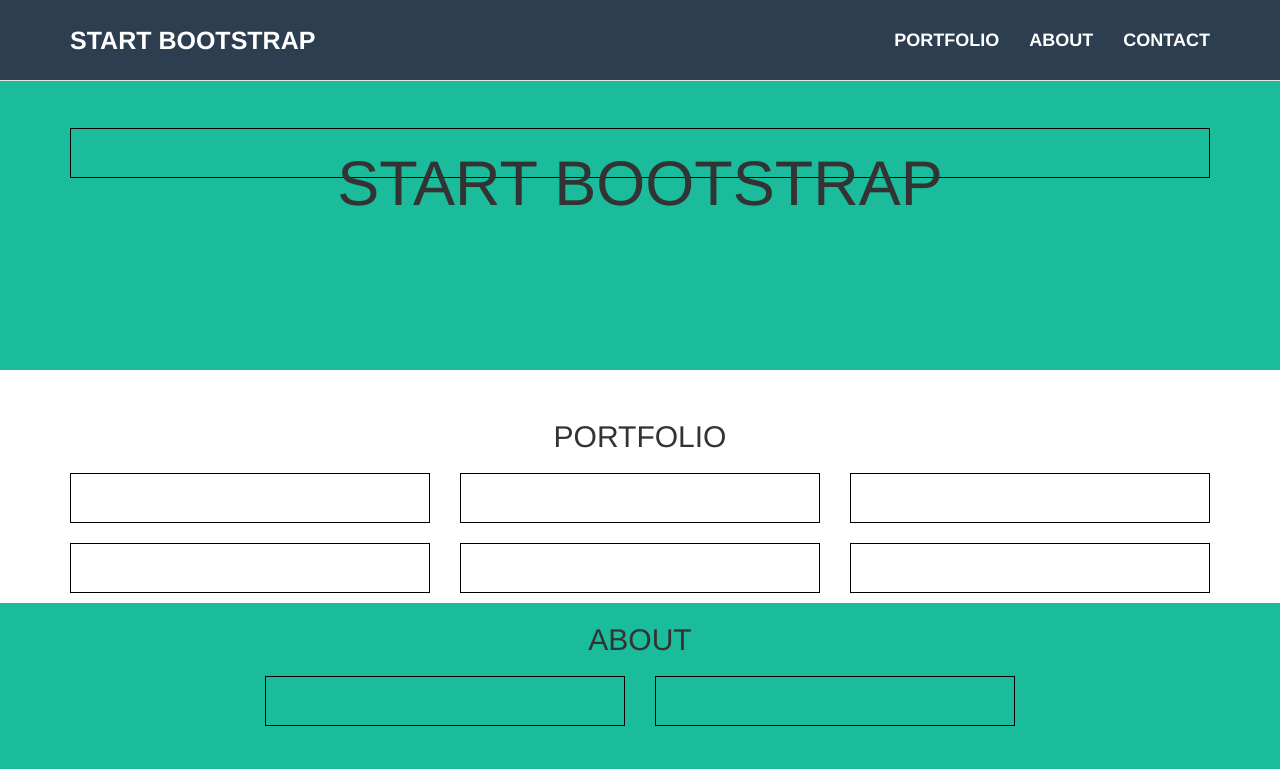
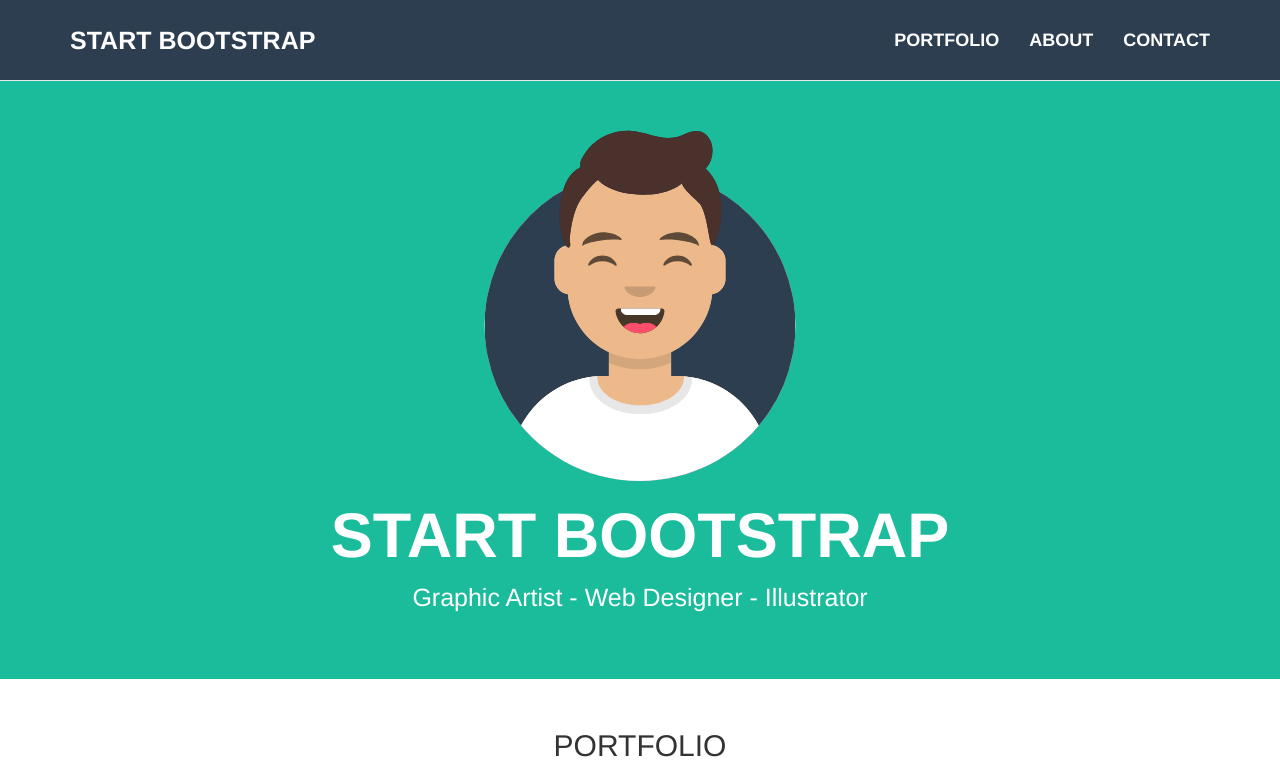
Before and after one commit to nicolainve/html-css-bootstrap-freelancer, a plain HTML site: page index.html in a window 1280 px wide. Shown: the top 769 px of the page. Drawn offline with nearby package versions, Linux system fonts and the light colour scheme.

Commit message:
jumbotron

```diff
--- a/css/style.css
+++ b/css/style.css
@@ -1,5 +1,9 @@
 body {
   padding-top: 70px;
+}
+
+h1 {
+  font-size: 45px;
 }
 
 .box {
@@ -32,7 +36,7 @@ body {
   font-size: 18px                ;
   font-weight: 700;
   color:#fff;
-  transition: background .5s;
+  transition: background 1s;
 }
 
 .main-header .navbar-nav > li > a:hover {
@@ -41,8 +45,21 @@ body {
 
 /* Jumbotron */
 .jumbotron {
-  height: 300px;
   background: #1abc9c;
+  color: #fff;
+}
+
+.jumbotron img {
+  width: 30%;
+}
+
+.jumbotron h1 {
+  font-weight: 700;
+  color: #fff;
+}
+
+.jumbotron p {
+  font-size: 25px;
 }
 
 /* Portfolio */
--- a/index.html
+++ b/index.html
@@ -48,13 +48,10 @@
 
     <!-- Jumbotron -->
     <section class="jumbotron">
-      <div class="container">
-        <div class="row">
-          <div class="col-xs-12">
-            <div class="box h100 blue text-center">
-              <h1>START BOOTSTRAP</h1>
-            </div>
-          </div>
+      <div class="container text-center">
+        <img src="./img/avatar.svg" alt="Avatar" class="img-responsive center-block">
+        <h1>START BOOTSTRAP</h1>
+        <p>Graphic Artist - Web Designer - Illustrator</p>
         </div>
       </div>
     </section>
```
